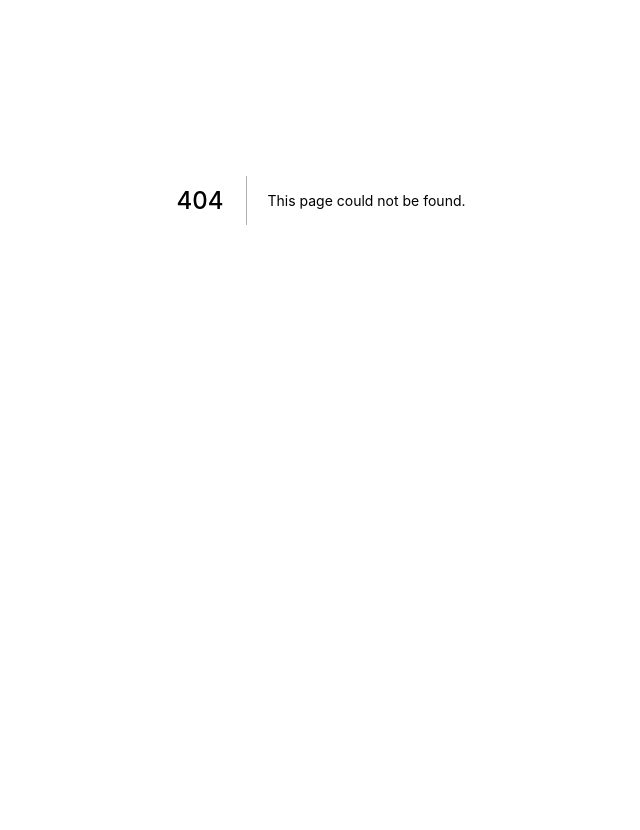
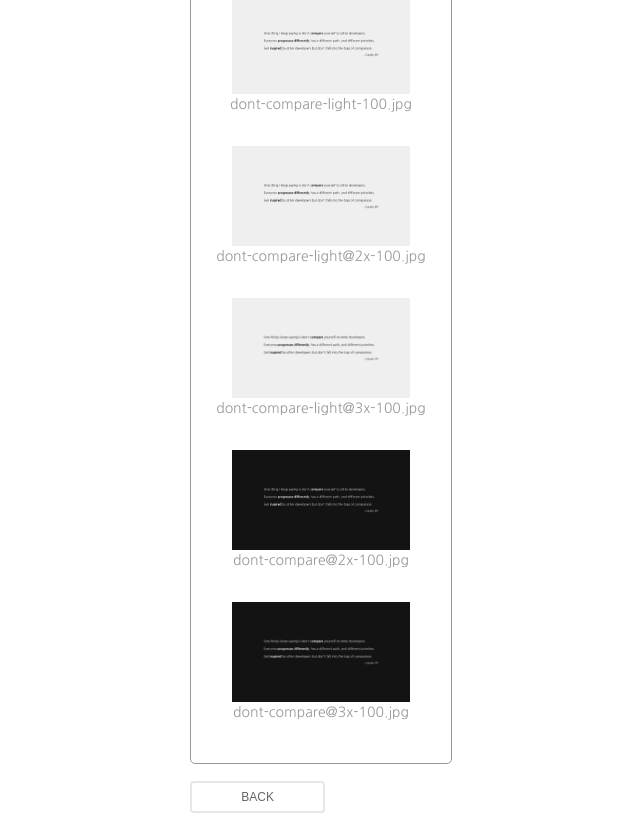
Before and after one commit to barelyhuman/reaper.im-old, a Next.js app: page /walls in a window 1280 px wide. Before the commit this address had no page. Shown: the part 200-1030 px from the top of the page, without its empty margins (319-959 px from the left). Before the commit the page ends 800 px from the top, so only its background shows below. Built offline with nearby package versions, Linux system fonts and the light colour scheme.

Commit message:
walls addition on home

```diff
--- /dev/null
+++ b/lib/get-wallpapers.js
@@ -0,0 +1,14 @@
+import { promises as fs } from 'fs';
+import path from 'path';
+import grayMatter from 'gray-matter';
+import serializeDate from 'lib/serialize-date';
+
+export default async () => {
+  try {
+    const postRoot = path.join(process.cwd(), 'public', 'wallpapers');
+    const files = (await fs.readdir(postRoot)).map((item) => ({ name: item }));
+    return files;
+  } catch (err) {
+    throw err;
+  }
+};
--- a/pages/index.js
+++ b/pages/index.js
@@ -39,6 +39,9 @@ function Index() {
           <a className="margin-sm button black outline-btn" href="/blog">
             Blog
           </a>
+          <a className="margin-sm button black outline-btn" href="/walls">
+            Wallpapers
+          </a>
         </div>
         <Spacer y={1} />
         <div className="margin-sm">
--- /dev/null
+++ b/pages/walls/index.js
@@ -0,0 +1,60 @@
+import getWallpapers from 'lib/get-wallpapers';
+import Layout from 'components/Layout';
+import Router from 'next/router';
+import Spacer from 'components/Spacer';
+import Head from 'components/head';
+
+const Blog = ({ walls }) => {
+  return (
+    <>
+      <Head>
+        <title>Wallpapers | Reaper</title>
+      </Head>
+      <Layout>
+        <div className="container">
+          <ul className="card-border min-width-150-px">
+            {walls.map(({ name }, index) => {
+              return (
+                <li key={index}>
+                  <a
+                    className="flex flex-col just-center align-center"
+                    target="_blank"
+                    href={`/wallpapers/${name}`}
+                  >
+                    <img src={`/wallpapers/${name}`} />
+                    {name}
+                  </a>
+                </li>
+              );
+            })}
+          </ul>
+          <Spacer y={1}></Spacer>
+          <button
+            className="margin-top-sm  align-start button black outline-btn"
+            onClick={() => Router.push('/')}
+          >
+            Back
+          </button>
+          <Spacer y={2}></Spacer>
+        </div>
+      </Layout>
+      <style jsx>{`
+        img {
+          height: 100px;
+          object-fit: contain;
+        }
+      `}</style>
+    </>
+  );
+};
+
+export async function getStaticProps() {
+  const walls = await getWallpapers();
+  return {
+    props: {
+      walls,
+    },
+  };
+}
+
+export default Blog;
```
